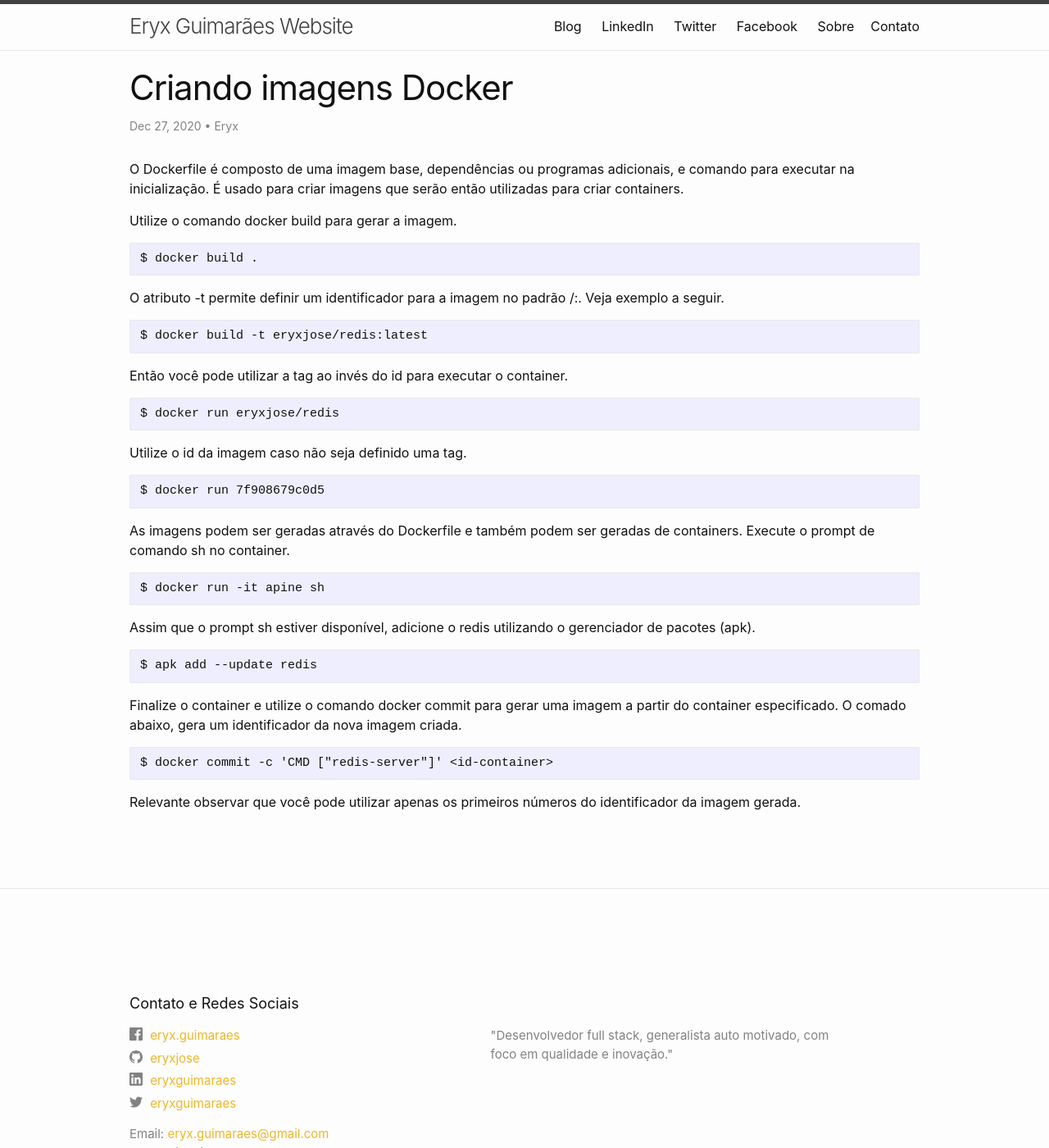
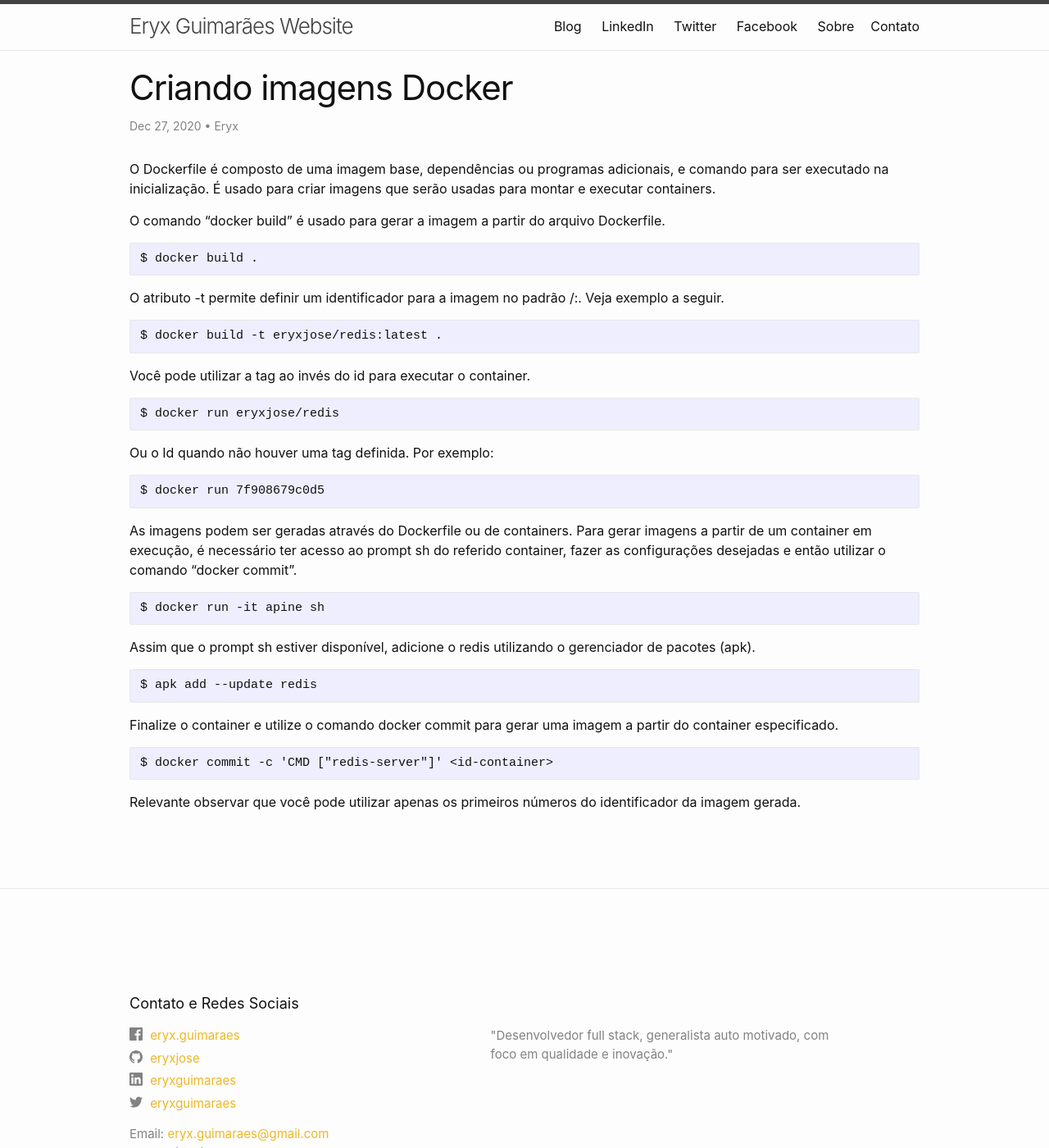
Before and after one commit to eryxjose/eryxjose.github.io, a Jekyll site: the page built from _posts/2020-27-12-criando-imagens-docker.md, in a window 1280 px wide and 1400 px high. Shown: the whole window at 82% size. Built offline with Jekyll 4.4.1, drawn with Linux system fonts in a browser that asks for light colours; comment, search, counter and statistics services are not loaded.

```diff
--- a/_posts/2020-27-12-criando-imagens-docker.md
+++ b/_posts/2020-27-12-criando-imagens-docker.md
@@ -5,25 +5,25 @@
 date: 27/12/2020
 ---
 
-O Dockerfile é composto de uma imagem base, dependências ou programas adicionais, e comando para executar na inicialização. É usado para criar imagens que serão então utilizadas para criar containers.
+O Dockerfile é composto de uma imagem base, dependências ou programas adicionais, e comando para ser executado na inicialização. É usado para criar imagens que serão usadas para montar e executar containers.
 
-Utilize o comando docker build para gerar a imagem.
+O comando "docker build" é usado para gerar a imagem a partir do arquivo Dockerfile.
 
     $ docker build .
 
 O atributo -t permite definir um identificador para a imagem no padrão  <user-docker>/<tag-imagem>:<versão>. Veja exemplo a seguir.
 
-    $ docker build -t eryxjose/redis:latest
+    $ docker build -t eryxjose/redis:latest .
 
-Então você pode utilizar a tag ao invés do id para executar o container.
+Você pode utilizar a tag ao invés do id para executar o container.
 
     $ docker run eryxjose/redis
 
-Utilize o id da imagem caso não seja definido uma tag.
+Ou o Id quando não houver uma tag definida. Por exemplo:
 
     $ docker run 7f908679c0d5
 
-As imagens podem ser geradas através do Dockerfile e também podem ser geradas de containers. Execute o prompt de comando sh no container.
+As imagens podem ser geradas através do Dockerfile ou de containers. Para gerar imagens a partir de um container em execução, é necessário ter acesso ao prompt sh do referido container, fazer as configurações desejadas e então utilizar o comando "docker commit".
 
     $ docker run -it apine sh
 
@@ -31,7 +31,7 @@
 
     $ apk add --update redis
 
-Finalize o container e utilize o comando docker commit para gerar uma imagem a partir do container especificado. O comado abaixo, gera um identificador da nova imagem criada.
+Finalize o container e utilize o comando docker commit para gerar uma imagem a partir do container especificado.
 
     $ docker commit -c 'CMD ["redis-server"]' <id-container>
 
```
Also changed, not shown: _posts/2021-01-17-revertendo-uma-string-com-javascript.md (+4 -3 lines).
